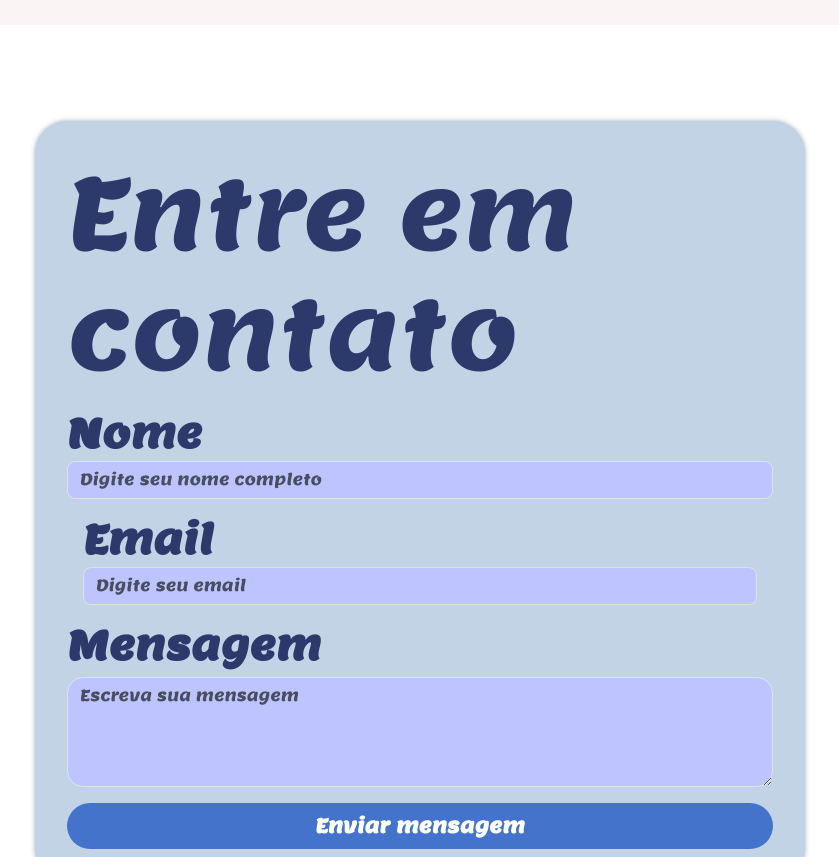
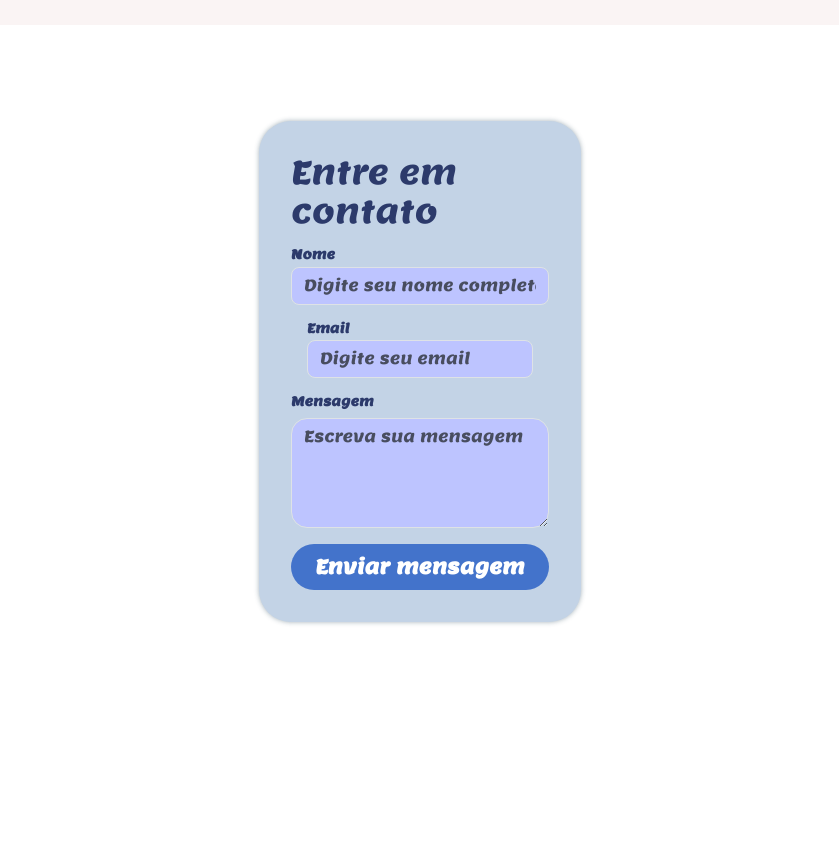
Before and after one commit to cristianesavelli/projeto-site, a plain HTML site: page projeto-site/index.html in a window 1280 px wide. Shown: the part 2900-3757 px from the top of the page, without its empty margins (220-1059 px from the left). Drawn offline with nearby package versions, Linux system fonts and the light colour scheme.

Commit message:
styles.css

```diff
--- a/projeto-site/styles.css
+++ b/projeto-site/styles.css
@@ -29,9 +29,7 @@ section {
 }
 
 .inicio-fundo {
-    /* aula 3 */
     background-image: url('img/Humpback_Whale_Breaching_in_Hervey_Bay\,_Alaska.jpg');
-    /* Substitua pelo caminho da sua imagem */
     background-size: cover;
     background-position: right;
     border-radius: 80px;
@@ -41,7 +39,6 @@ section {
     margin: 0 auto;
 }
 
-/* posicionamento para a imagem à direita */
 .img-inicio {
     position: absolute;
     right: 0;
@@ -80,7 +77,6 @@ section {
     justify-content: center;
     position: relative;
     z-index: 1;
-    /* Garante que o conteúdo fica acima das imagens do background */
 }
 
 
@@ -99,11 +95,9 @@ h2 {
 .formulario {
     background-color: #c3d3e6;
     padding: 2rem;
-    /* Espaçamento interno dentro do formulário */
     border-radius: 5px;
-    /* Borda arredondada para o formulário */
     box-shadow: 0 0 5px rgba(30, 61, 82, 0.404);
-    /* Sombra suave para destacar o formulário */
+    font-size:small;
     font-weight: bold;
 }
 
```
